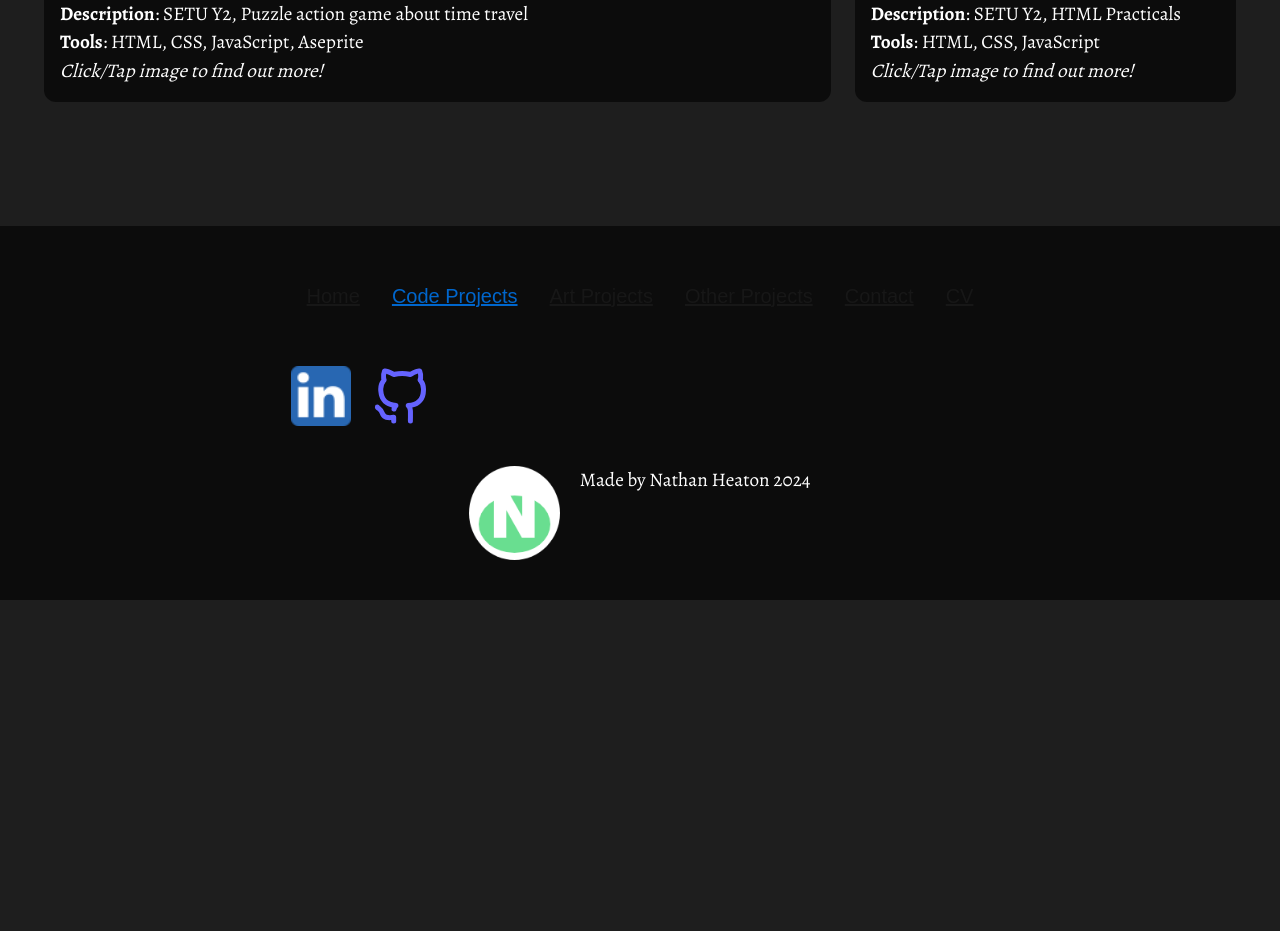
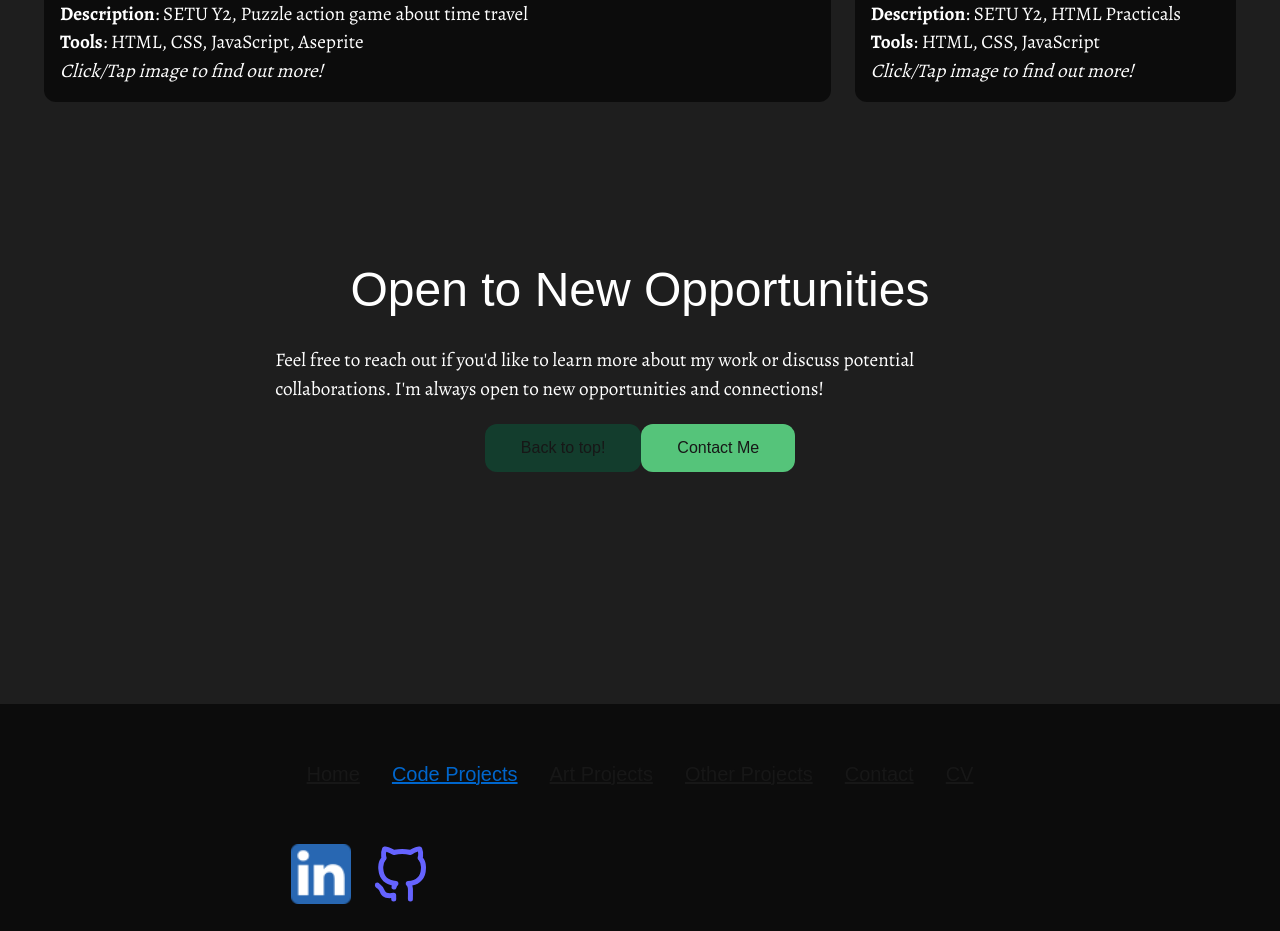
Before and after one commit to NathanHeaton/Portfolio, a Next.js app: page /code_projects in a window 1280 px wide. Shown: the part 4140-5071 px from the top of the page. Before the commit the page ends 4740 px from the top, so only its background shows below. Built offline with nearby package versions, Linux system fonts and the light colour scheme; a web font is replaced by a local one.

Commit message:
added contact paragraph at the bottom of all project pages and took out console logs

```diff
--- a/app/UI/mobile_top_nav.tsx
+++ b/app/UI/mobile_top_nav.tsx
@@ -23,7 +23,6 @@ export default function MobileNav()
 
     function handleCLick(){
         setNavState(!navState);
-        console.log(navState)
     }
 
     const userPath = removeExtension()
--- a/app/art_projects/layout.tsx
+++ b/app/art_projects/layout.tsx
@@ -1,6 +1,8 @@
 
 import ArtNav from "../UI/art_nav";
 import ActionLine from "../components/actionLine";
+import RoundButtonPri from "../UI/round_buttonPri";
+import RoundButtonSec from "../UI/round_buttonSec";
 
 export default function ArtLayout({
     children,
@@ -11,7 +13,7 @@ export default function ArtLayout({
 <div className="flex flex-col flex-wrap items-center justify-items-center min-h-screen md:p-8 pb-20 gap-5 sm:p-20 ">
 
 
-<section className="flex justify-center flex-wrap py-25 w-full md:max-w-200 md:w-3/5 px-8 md:px-0">
+<section id="top" className="flex justify-center flex-wrap py-25 w-full md:max-w-200 md:w-3/5 px-8 md:px-0">
     <ActionLine />
     <h1 className="text-l py-5">Art Portfolio</h1>
     <p>This page showcases a variety of my artistic works, ranging from digital to traditional mediums. You'll find digital pieces created with software like Photoshop,
@@ -27,6 +29,12 @@ export default function ArtLayout({
         {children}
     </section>
 </main>
+<section className="flex justify-center flex-wrap py-25 w-full md:max-w-200 md:w-3/5 px-8 md:px-0">
+        <h1 className="text-l py-5">Open to New Opportunities</h1>
+        <p>Feel free to reach out if you'd like to learn more about my work or discuss potential collaborations. I'm always open to new opportunities and connections!</p>
+        <RoundButtonPri text="Back to top!" href="#top" newPage={false}/>
+        <RoundButtonSec text="Contact Me" href="/contact" />
+    </section>
 
 </div>
 
--- a/app/code_projects/layout.tsx
+++ b/app/code_projects/layout.tsx
@@ -2,6 +2,8 @@ import CodeNav from "../UI/code_nav";
 import "../globals.css";
 import CardTranstion from "../components/cardTransition";
 import ActionLine from "../components/actionLine";
+import RoundButtonPri from "../UI/round_buttonPri";
+import RoundButtonSec from "../UI/round_buttonSec";
 
 export default function CodeLayout({
     children,
@@ -14,7 +16,7 @@ export default function CodeLayout({
 
     <ActionLine />
 
-    <section className="flex justify-center flex-wrap py-25 w-full md:max-w-200 md:w-3/5 px-8 md:px-0">
+    <section id="top"className="flex justify-center flex-wrap py-25 w-full md:max-w-200 md:w-3/5 px-8 md:px-0">
         <h1 className="text-l py-5">Programming and UX/UI portfolio</h1>
         <p>Here is all of my programming and design work, showcasing my technical skills and focus on user
              experience. I developed games using C++ and SFML in my first year of IDAD and another game in
@@ -32,7 +34,16 @@ export default function CodeLayout({
         {/* <CardTranstion children={children} /> */}
         {children}
     </section>
+
+
     </main>
+    <section className="flex justify-center flex-wrap py-25 w-full md:max-w-200 md:w-3/5 px-8 md:px-0">
+        <h1 className="text-l py-5">Open to New Opportunities</h1>
+        <p>Feel free to reach out if you'd like to learn more about my work or discuss potential collaborations. I'm always open to new opportunities and connections!</p>
+        <RoundButtonPri text="Back to top!" href="#top" newPage={false}/>
+        <RoundButtonSec text="Contact Me" href="/contact" />
+    </section>
+
 
 </div>
 
--- a/app/components/actionLine.tsx
+++ b/app/components/actionLine.tsx
@@ -9,7 +9,6 @@ export default function ActionLine(){
     let pageToSmall : boolean  = false;
 
     function getTotalPageHeight(){
-        console.log(pathname);
         if (pathname == "/code_projects/other" || pathname == "/art_projects/3d" || pathname == "/other_projects")
             {
                 pageToSmall = true;
@@ -22,7 +21,7 @@ export default function ActionLine(){
         <div className="">
             <motion.svg
                 xmlns="http://www.w3.org/2000/svg"
-                className={clsx(pageToSmall ? `max-h-[125vh] md:left-200`: "md:left-1/6","absolute md:w-400 md:h-800 w-300 h-auto sm:max-w-none  -left-200 top-35 right-auto -z-1")}
+                className={clsx(pageToSmall ? `max-h-[150vh] md:left-200`: "md:left-1/6","absolute md:w-400 md:h-800 w-300 h-auto sm:max-w-none  -left-200 top-35 right-auto -z-1")}
                 viewBox="3231.265 3619 1317.735 2614"
                 initial={{ opacity: .5 }}
                 animate={{ opacity: 1 }}
--- a/app/components/pageTransition.tsx
+++ b/app/components/pageTransition.tsx
@@ -22,16 +22,6 @@ export default function PageTransition({children} : {children : React.ReactNode}
 
 
 
-    function tranistionDirection(){
-        let x = 300;
-        console.log(userPath)
-        if (userPath == "/")
-        {
-            x= -300;
-        }
-        return x;
-    }
-
     return(
 
             <motion.div
--- a/app/components/toolsShowcase.tsx
+++ b/app/components/toolsShowcase.tsx
@@ -22,8 +22,8 @@ export default function ToolsShowcase(){
             <h1 className="flex justify-center">Tools & Software</h1>
             <section className="flex flex-row flex-wrap mx-auto">
             {tools.map((tool, index : number) =>
-            <div className="">
-            <MOTIONDIV whileHover={{scale: 1.1}} key={index} className="overflow-hidden relative border-2 border-transparent flex-col min-w-30 bg-darkgrey
+            <div key={index}>
+            <MOTIONDIV whileHover={{scale: 1.1}} className="overflow-hidden relative border-2 border-transparent flex-col min-w-30 bg-darkgrey
             before:border-highlightblue before:border-2 before:blur-xs before:rounded-2xl before:inset-0 before:absolute
             p-3 px-5 m-3 rounded-2xl">
                 <Image src={tool.src} alt={tool.alt} width={tool.width} height={tool.height}
--- a/app/other_projects/layout.tsx
+++ b/app/other_projects/layout.tsx
@@ -1,4 +1,5 @@
 import MiscNav from "../UI/misc_nav";
+import RoundButtonSec from "../UI/round_buttonSec";
 import ActionLine from "../components/actionLine";
 
 export default function Layout({
@@ -26,6 +27,11 @@ export default function Layout({
         {children}
     </section>
 </main>
+<section className="flex justify-center flex-wrap py-25 w-full md:max-w-200 md:w-3/5 px-8 md:px-0">
+        <h1 className="text-l py-5">Open to New Opportunities</h1>
+        <p>Feel free to reach out if you'd like to learn more about my work or discuss potential collaborations. I'm always open to new opportunities and connections!</p>
+        <RoundButtonSec text="Contact Me" href="/contact" />
+    </section>
 
 </div>
     );
```
